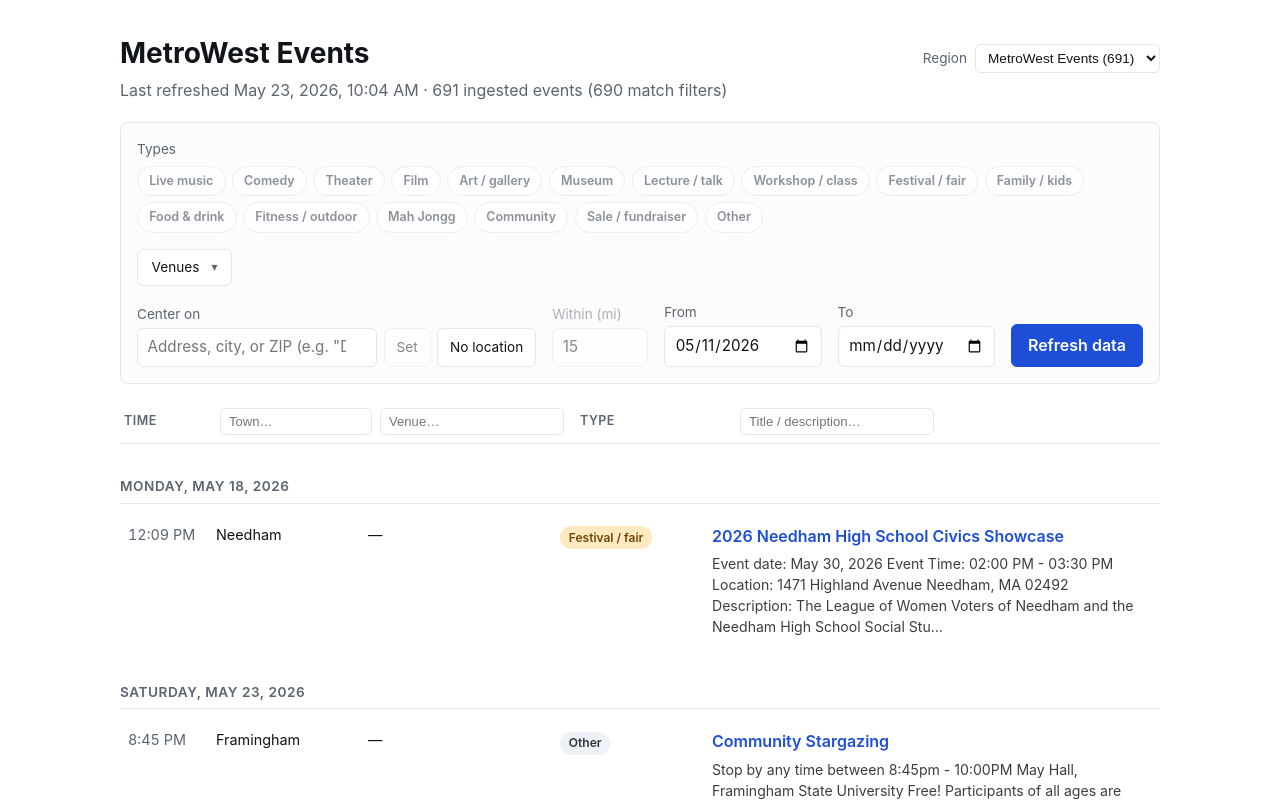
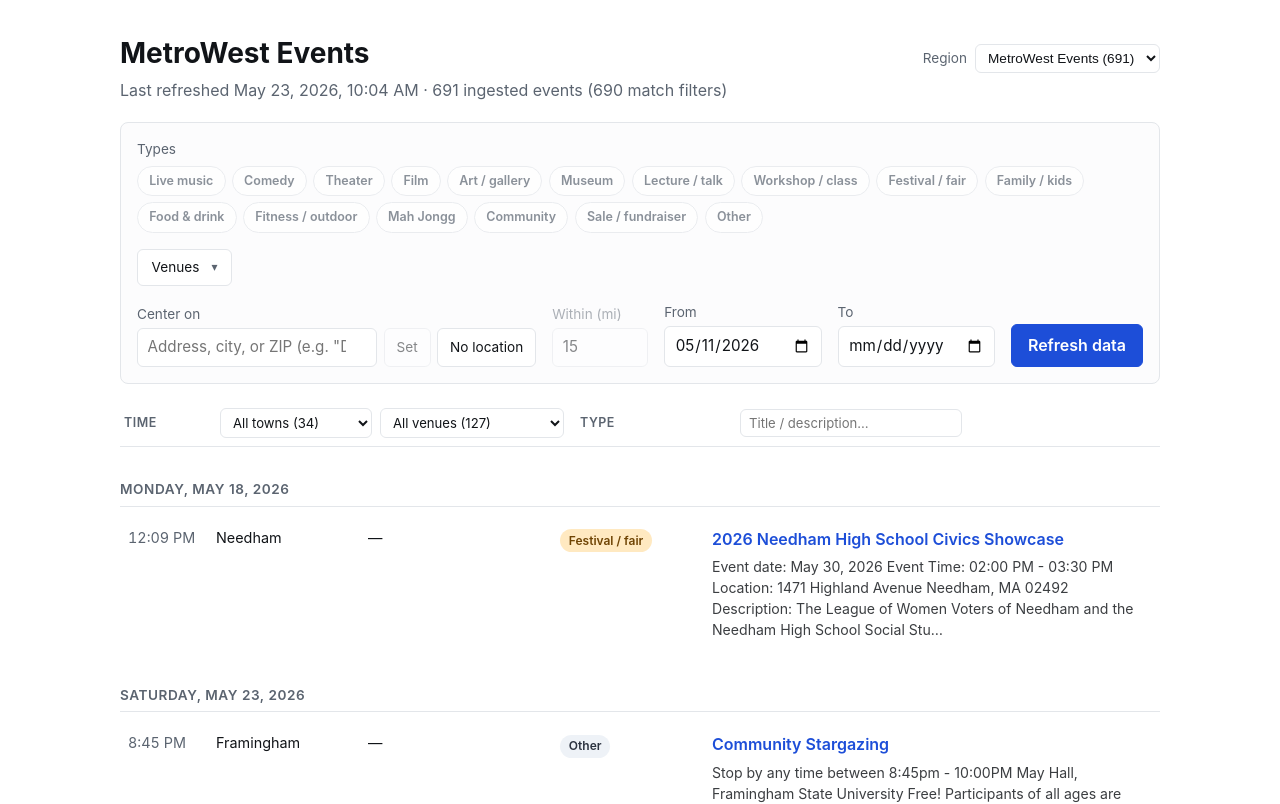
Before and after one commit to jbehrens1/goingson, a Next.js app: page / in a window 1280 px wide. Shown: the top 804 px of the page. Built offline with nearby package versions, Linux system fonts and the light colour scheme.

Commit message:
Column filters: Town and Venue are now alphabetized dropdowns

```diff
--- a/app/EventsView.tsx
+++ b/app/EventsView.tsx
@@ -189,6 +189,30 @@
     return venueOptions.items.filter((v) => v.label.toLowerCase().includes(q));
   }, [venueOptions.items, venueSearch]);
 
+  // Distinct towns + venues (just names, alphabetized) for the per-column
+  // dropdown filters. Computed from the current region's events.
+  const columnTownOptions = useMemo(() => {
+    const set = new Set<string>();
+    for (const ev of payload.events) {
+      const t = ev.location?.town?.trim();
+      if (t) set.add(t);
+    }
+    return [...set].sort((a, b) =>
+      a.localeCompare(b, undefined, { sensitivity: "base" }),
+    );
+  }, [payload.events]);
+
+  const columnVenueOptions = useMemo(() => {
+    const set = new Set<string>();
+    for (const ev of payload.events) {
+      const v = ev.location?.venue?.trim();
+      if (v) set.add(v);
+    }
+    return [...set].sort((a, b) =>
+      a.localeCompare(b, undefined, { sensitivity: "base" }),
+    );
+  }, [payload.events]);
+
   const filtered = useMemo(() => {
     const fromTs = fromDate ? new Date(fromDate + "T00:00:00").getTime() : -Infinity;
     const toTs = toDate ? new Date(toDate + "T23:59:59").getTime() : Infinity;
@@ -215,10 +239,11 @@
           const venueMatch = selectedVenues.has(venueKey);
           if (!sourceMatch && !venueMatch) return false;
         }
-        // Per-column quick filters (case-insensitive substring match).
-        if (colTown && !(ev.location?.town ?? "").toLowerCase().includes(colTown.toLowerCase()))
+        // Per-column quick filters. Town and venue use exact (case-insensitive)
+        // match since they come from a fixed dropdown of known values.
+        if (colTown && (ev.location?.town ?? "").toLowerCase() !== colTown.toLowerCase())
           return false;
-        if (colVenue && !(ev.location?.venue ?? "").toLowerCase().includes(colVenue.toLowerCase()))
+        if (colVenue && (ev.location?.venue ?? "").toLowerCase() !== colVenue.toLowerCase())
           return false;
         if (colTitle) {
           const q = colTitle.toLowerCase();
@@ -583,22 +608,32 @@
           <span className="col-filter-label">Time</span>
         </div>
         <div className="col-filter col-town">
-          <input
-            type="search"
-            placeholder="Town…"
+          <select
             aria-label="Filter by town"
             value={colTown}
             onChange={(e) => setColTown(e.target.value)}
-          />
+          >
+            <option value="">All towns ({columnTownOptions.length})</option>
+            {columnTownOptions.map((t) => (
+              <option key={t} value={t}>
+                {t}
+              </option>
+            ))}
+          </select>
         </div>
         <div className="col-filter col-venue">
-          <input
-            type="search"
-            placeholder="Venue…"
+          <select
             aria-label="Filter by venue"
             value={colVenue}
             onChange={(e) => setColVenue(e.target.value)}
-          />
+          >
+            <option value="">All venues ({columnVenueOptions.length})</option>
+            {columnVenueOptions.map((v) => (
+              <option key={v} value={v}>
+                {v}
+              </option>
+            ))}
+          </select>
         </div>
         <div className="col-filter col-type">
           <span className="col-filter-label">Type</span>
--- a/app/globals.css
+++ b/app/globals.css
@@ -469,7 +469,8 @@
   align-items: center;
 }
 
-.col-filter input[type="search"] {
+.col-filter input[type="search"],
+.col-filter select {
   width: 100%;
   padding: 0.3rem 0.5rem;
   border: 1px solid var(--border);
@@ -477,6 +478,7 @@
   background: var(--bg);
   color: var(--fg);
   font-size: 0.82rem;
+  font-family: inherit;
 }
 
 .col-filter-label {
```
